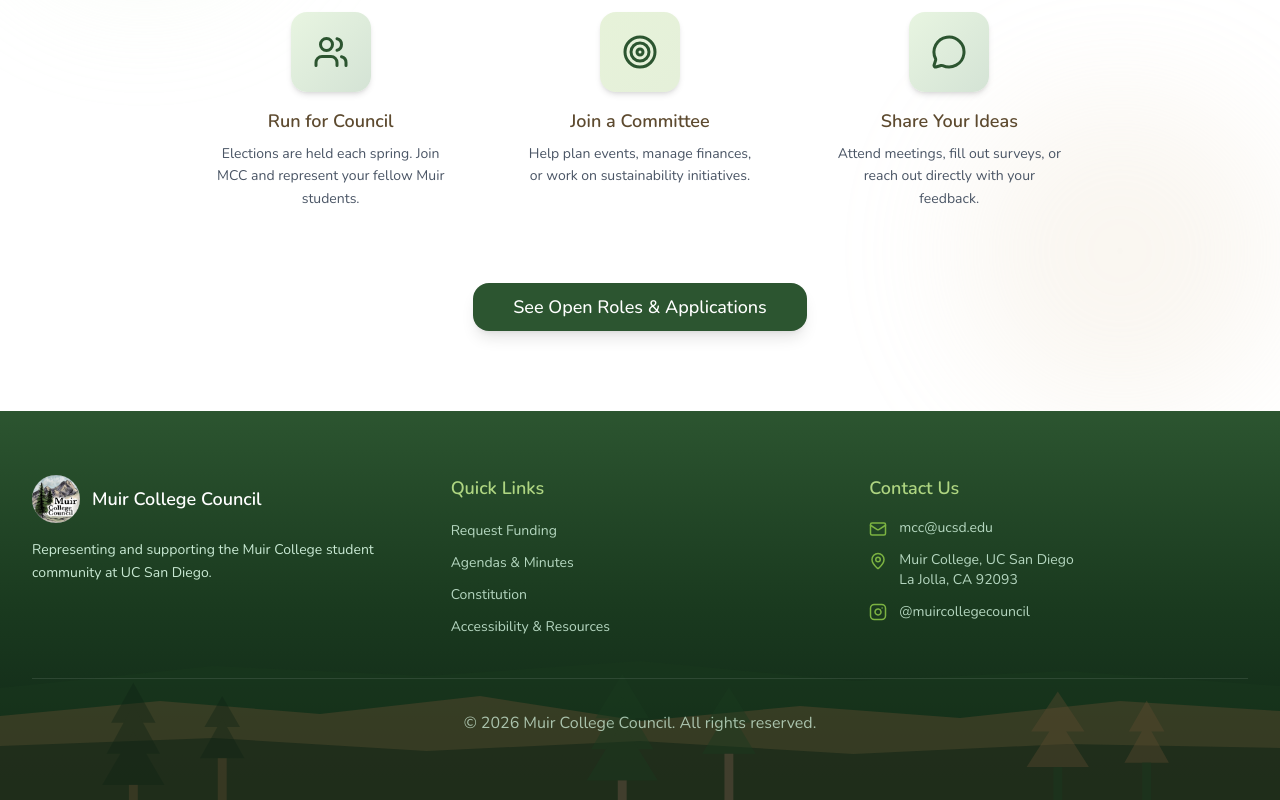
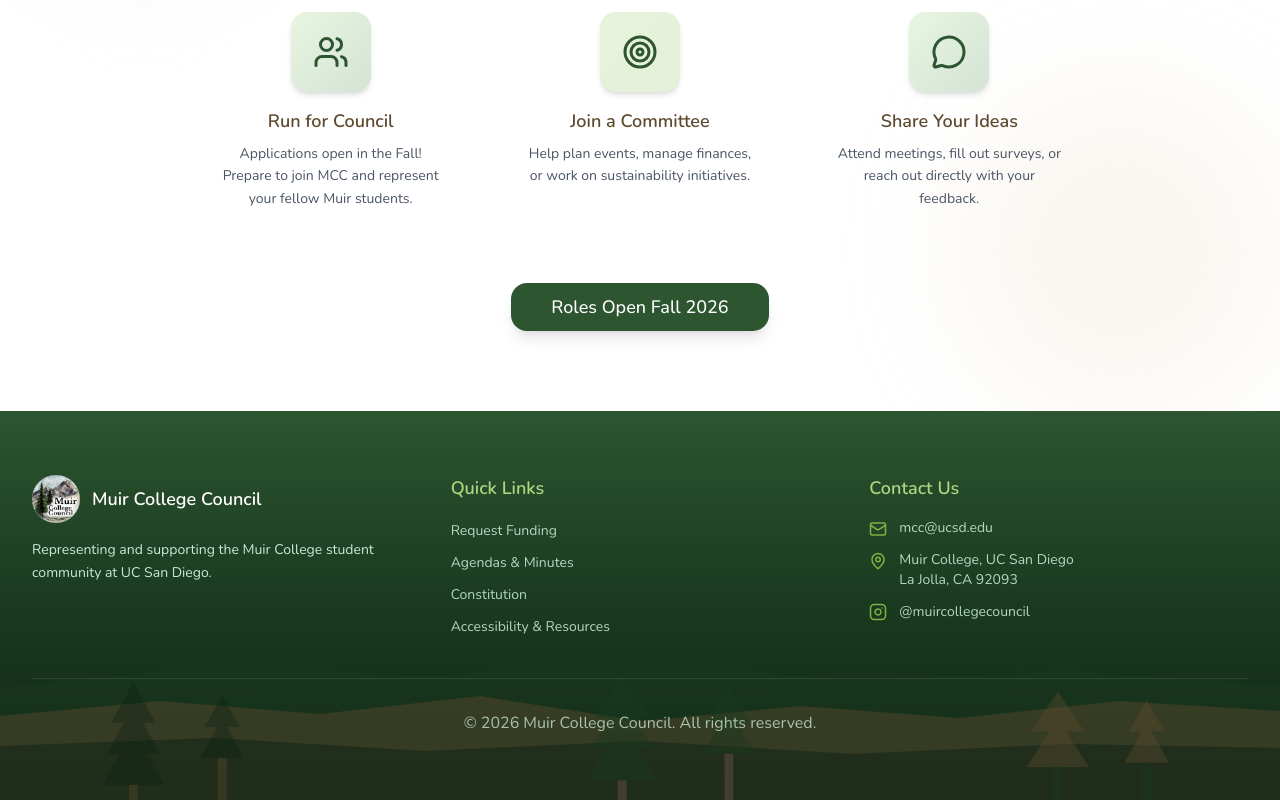
Before and after one commit to Muir-College-Council/muircollegecouncil, a Next.js app: page / in a window 1280 px wide. Shown: the part 3863-4663 px from the top of the page. Built offline with nearby package versions, Linux system fonts and the light colour scheme.

Commit message:
short updates

```diff
--- a/app/page.tsx
+++ b/app/page.tsx
@@ -383,7 +383,7 @@
                 </div>
                 <h4 className="text-[#5D4A2F] mb-2">Run for Council</h4>
                 <p className="text-sm text-gray-600 leading-relaxed">
-                  Elections are held each spring. Join MCC and represent your fellow Muir students.
+                  Applications open in the Fall! Prepare to join MCC and represent your fellow Muir students.
                 </p>
               </div>
 
@@ -410,7 +410,7 @@
 
             <div className="text-center">
               <Button size="lg" className="bg-[#2C5530] text-white hover:bg-[#1A3A1F] rounded-2xl shadow-lg hover:shadow-xl hover:scale-105 transition-all duration-200 text-lg px-10 py-6">
-                See Open Roles & Applications
+                Roles Open Fall 2026
               </Button>
             </div>
           </div>
```
